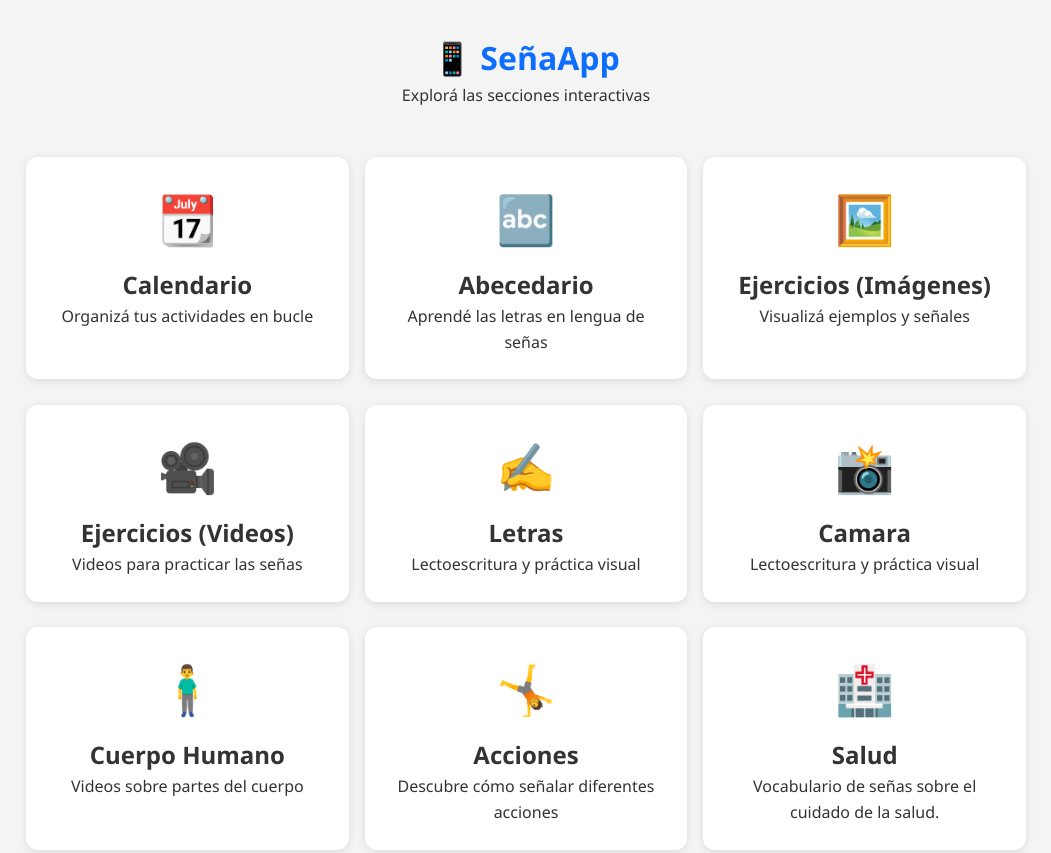
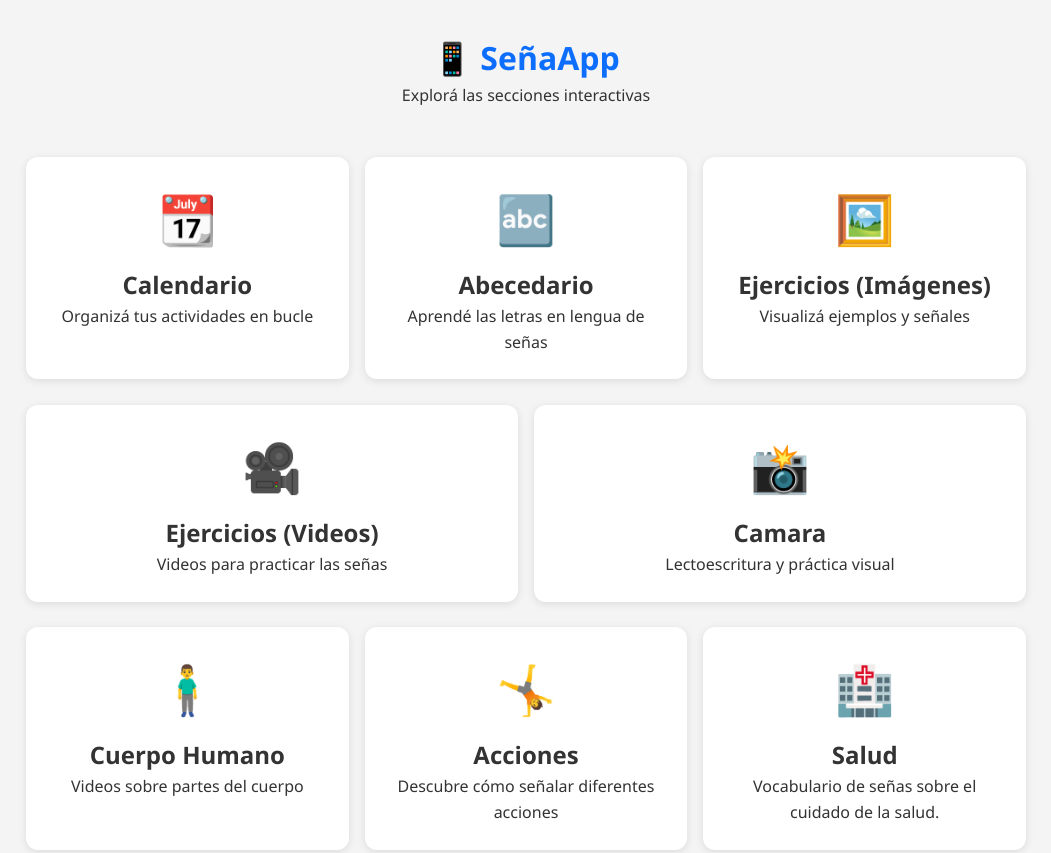
Before and after one commit to joadevs/se-alapp, a plain HTML site: page camara.html in a window 1280 px wide. Shown: the top 853 px of the page, without its empty margins (114-1165 px from the left). Drawn offline with Linux system fonts and the light colour scheme.

Commit message:
Update camara.html

```diff
--- a/camara.html
+++ b/camara.html
@@ -126,11 +126,6 @@
       <p>Videos para practicar las señas</p>
     </a>
 
-    <a href="letras.html" class="card">
-      <div class="emoji">✍️</div>
-      <h2>Letras</h2>
-      <p>Lectoescritura y práctica visual</p>
-    </a>
 
     <a href="letras.html" class="card">
       <div class="emoji">📸</div>
```
